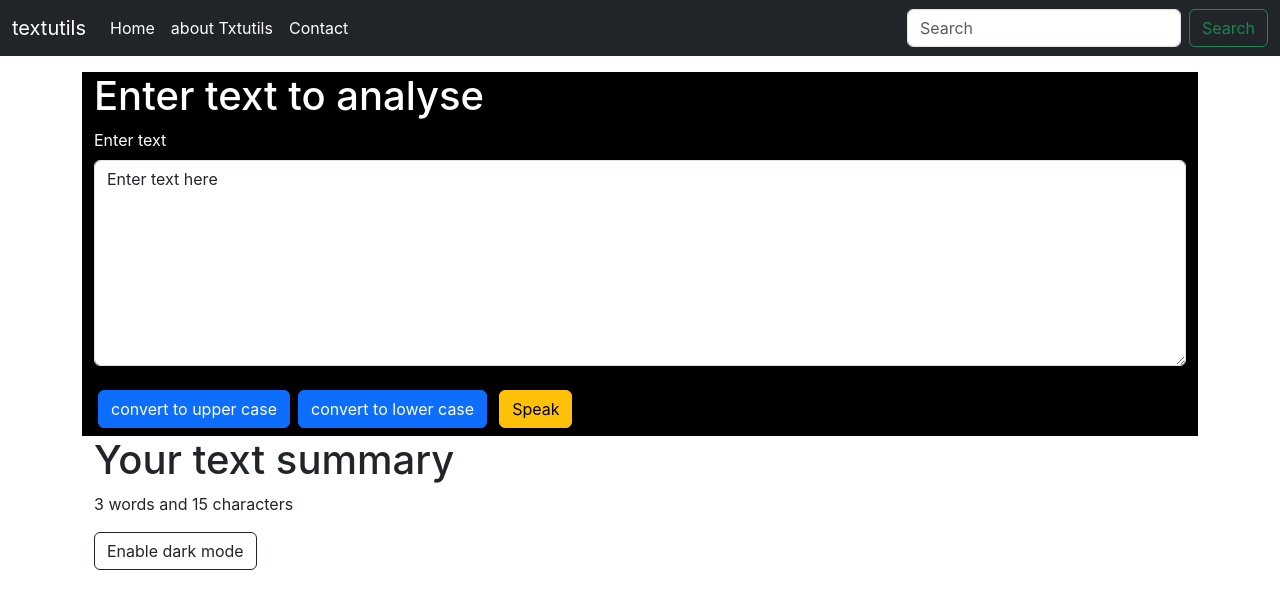
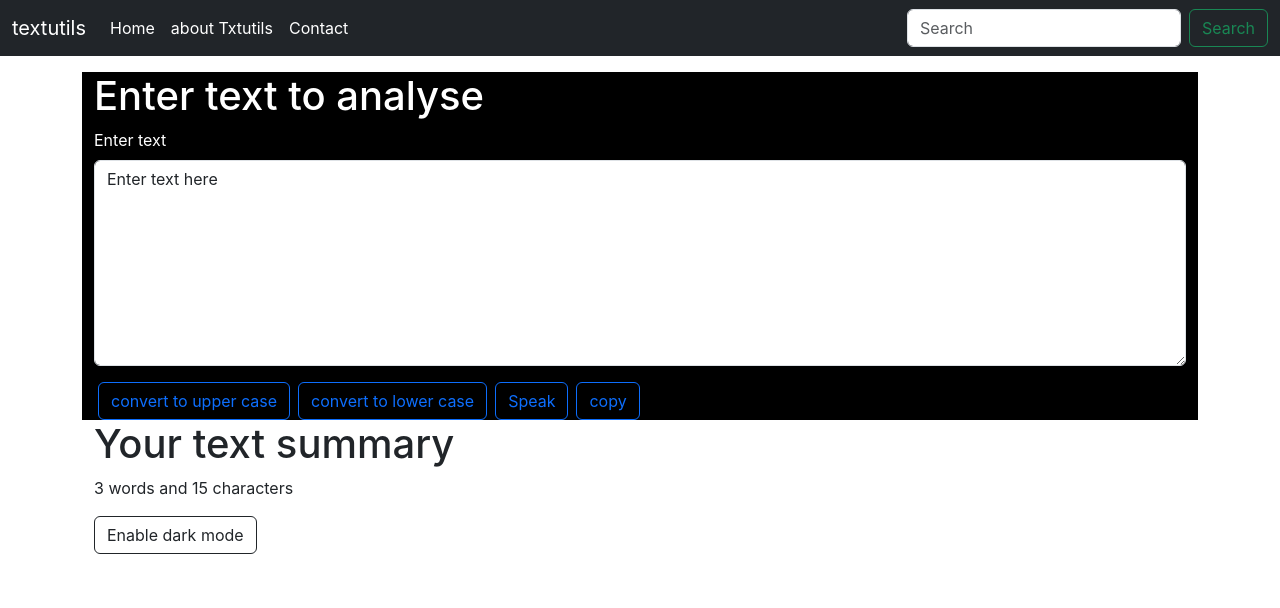
Before and after one commit to mahuyaghosh396/my-app, a React (Create React App) app: page / in a window 1280 px wide. Shown: the top 608 px of the page. Built offline with nearby package versions, Linux system fonts and the light colour scheme.

Commit message:
add netlify

```diff
--- a/src/components/TextForm.js
+++ b/src/components/TextForm.js
@@ -34,7 +34,8 @@ export default function TextForm(prop) {
 
     const handleCopy = ()=>{
         let text = document.getElementById("myBox")
-        setText(newText)
+
+        navigator.clipboard.writeText(text.value);
 
     }
 
@@ -66,9 +67,10 @@ export default function TextForm(prop) {
           <label htmlFor="myBox" className="form-label">Enter text</label>
           <textarea className="form-control"  onChange={handleOnChange} value={text} id="myBox" rows="8"></textarea>
       </div>
-      <button className="btn btn-primary mx-1" onClick={handleUpcase}>convert to upper case</button>
-      <button className="btn btn-primary mx-1" onClick={handleLowercase}>convert to lower case</button>
-      <button type="submit" onClick={speak} className="btn btn-warning mx-2 my-2">Speak</button>
+      <button className="btn btn-outline-primary mx-1" onClick={handleUpcase}>convert to upper case</button>
+      <button className="btn btn-outline-primary mx-1" onClick={handleLowercase}>convert to lower case</button>
+      <button type="submit" onClick={speak} className="btn btn-outline-primary mx-1">Speak</button>
+      <button onClick={handleCopy} type="button" className="btn btn-outline-primary mx-1">copy</button>
       </div>
       <div className='container'>
         <h1>Your text summary</h1>
```
Also changed, not shown: 2 other files (tests, documents, lock files or other folders).
